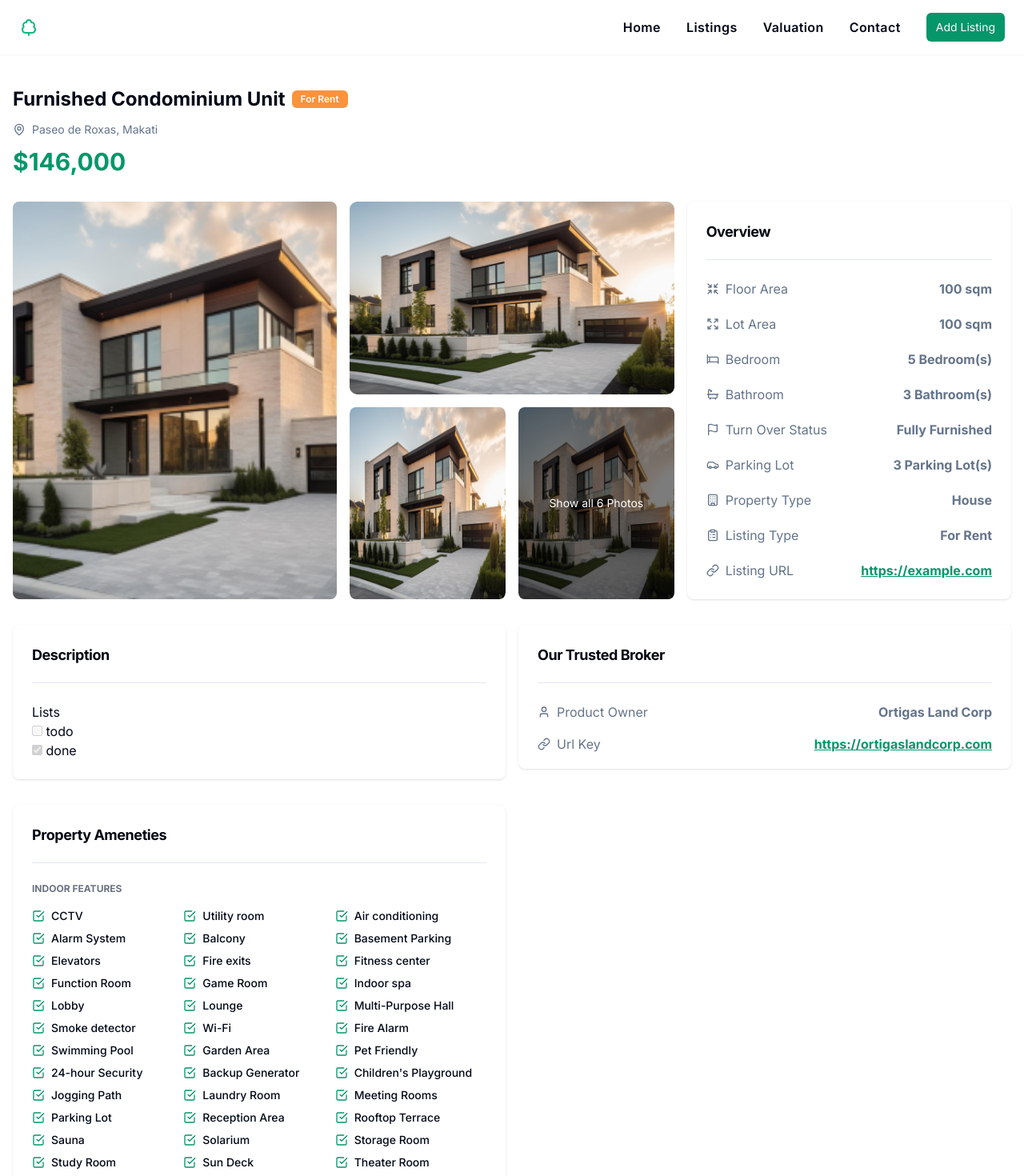
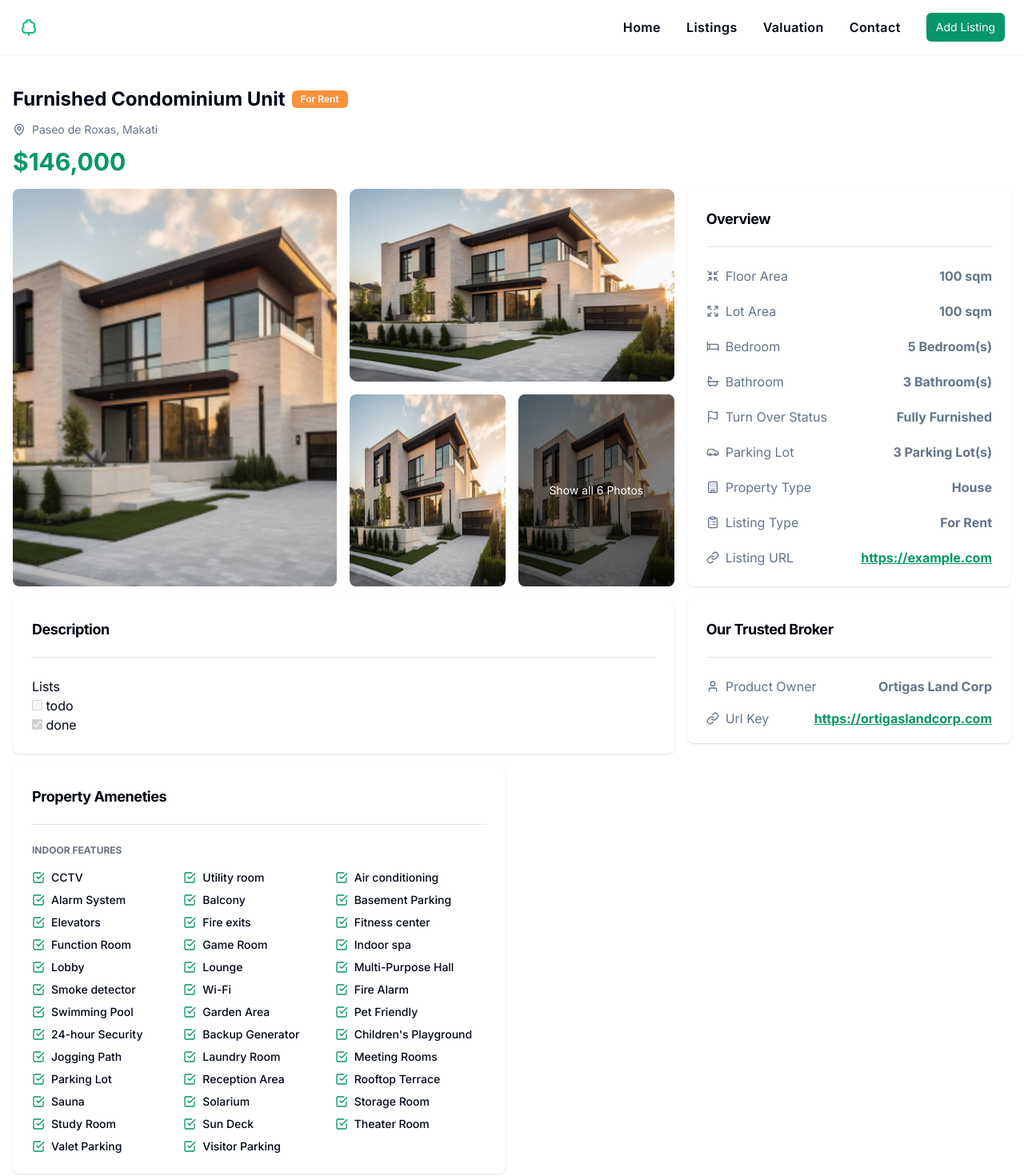
Before and after one commit to mytreehouse-ai/cygnus-a, a Next.js app: page /listings/gelo in a window 1280 px wide. Shown: the top 1470 px of the page at 80% size. Built offline with nearby package versions, Linux system fonts and the light colour scheme.

Commit message:
style(listings): Adjust spacing and grid layout

```diff
--- a/app/listings/gelo/page.tsx
+++ b/app/listings/gelo/page.tsx
@@ -9,7 +9,7 @@ import { MapPin } from "lucide-react";
 
 function PropertyDetails() {
   return (
-    <main className="min-h-screen space-y-8 px-4 py-10">
+    <main className="min-h-screen space-y-4 px-4 py-10">
       <section className="space-y-1 md:col-span-3 ">
         <div className="md:flex md:items-center md:gap-x-2">
           <h3 className="text-2xl font-bold">Furnished Condominium Unit</h3>
@@ -21,15 +21,15 @@ function PropertyDetails() {
         </p>
         <h3 className="text-3xl font-bold text-emerald-600">$146,000</h3>
       </section>
-      <section className="grid gap-y-8 lg:grid-cols-2 lg:gap-x-4 xl:grid-cols-3">
+      <section className="grid lg:grid-cols-2 lg:gap-x-4 xl:grid-cols-3">
         <Galery />
         <Overview />
       </section>
-      <section className="grid gap-y-8 lg:grid-cols-2 lg:gap-x-4">
+      <section className="grid lg:grid-cols-2 lg:gap-x-4 xl:grid-cols-3">
         <Description />
         <Broker />
       </section>
-      <section className="grid gap-y-8 lg:grid-cols-2 lg:gap-x-4">
+      <section className="grid lg:grid-cols-2 lg:gap-x-4">
         <Amenities />
       </section>
     </main>
--- a/components/listings/details/description/index.tsx
+++ b/components/listings/details/description/index.tsx
@@ -7,7 +7,7 @@ import remarkGfm from "remark-gfm";
 
 function Description() {
   return (
-    <Card className="border-none shadow ">
+    <Card className="border-none shadow xl:col-span-2">
       <CardHeader className="space-y-5">
         <CardTitle className="text-lg font-bold text-gray-950">
           Description
```
